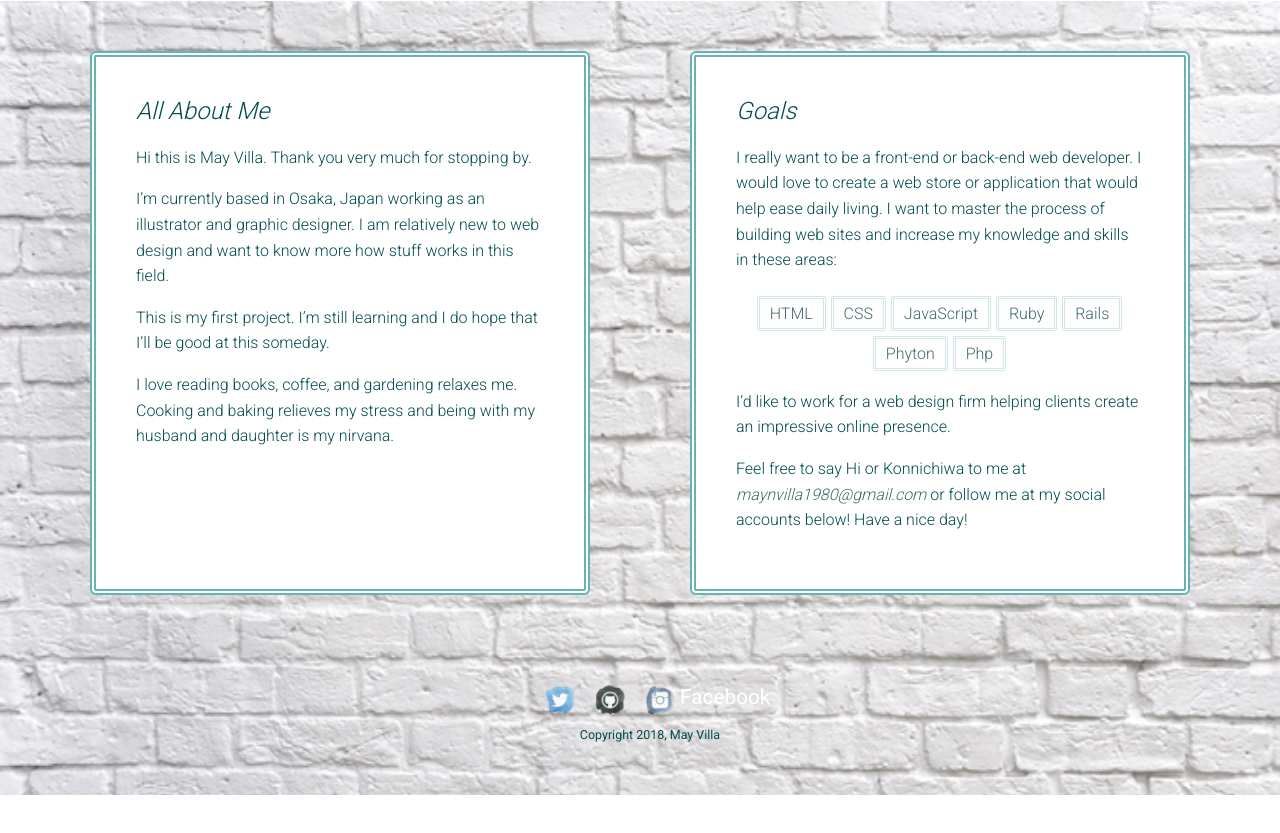
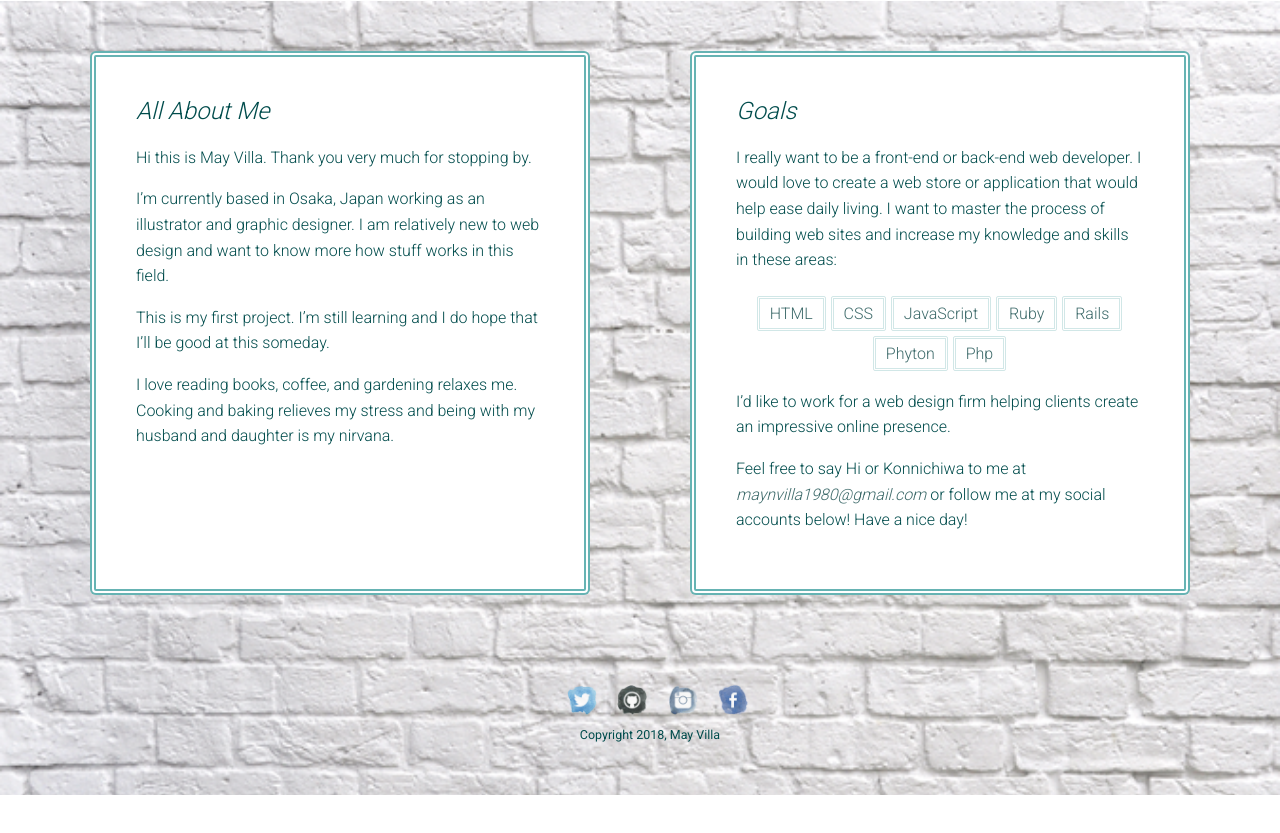
Before and after one commit to maynvilla/About-Me, a plain HTML site: page index.html in a window 1280 px wide. Shown: the part 485-1318 px from the top of the page. Drawn offline with Linux system fonts and the light colour scheme; a web font is replaced by a local one.

Commit message:
Update index.html

```diff
--- a/index.html
+++ b/index.html
@@ -59,7 +59,7 @@
               <li><a href="https://twitter.com/Mrs_MVilla" class="social twitter" target="_blank">Twitter</a></li>
               <li><a href="https://github.com/maynvilla" class="social github" target="_blank">Github</a></li>
               <li><a href="https://www.instagram.com/mrs_m_villa/" class="social Instagram" target="_blank">Instagram</a></li>
-              <li><a href="https://www.facebook.com/" class="facebook" target="_blank">Facebook</a></li>
+              <li><a href="https://www.facebook.com/" class="social Facebook" target="_blank">Facebook</a></li>
             </ul>
             <p class="copyright">Copyright 2018, May Villa</p>
           </footer>
```
